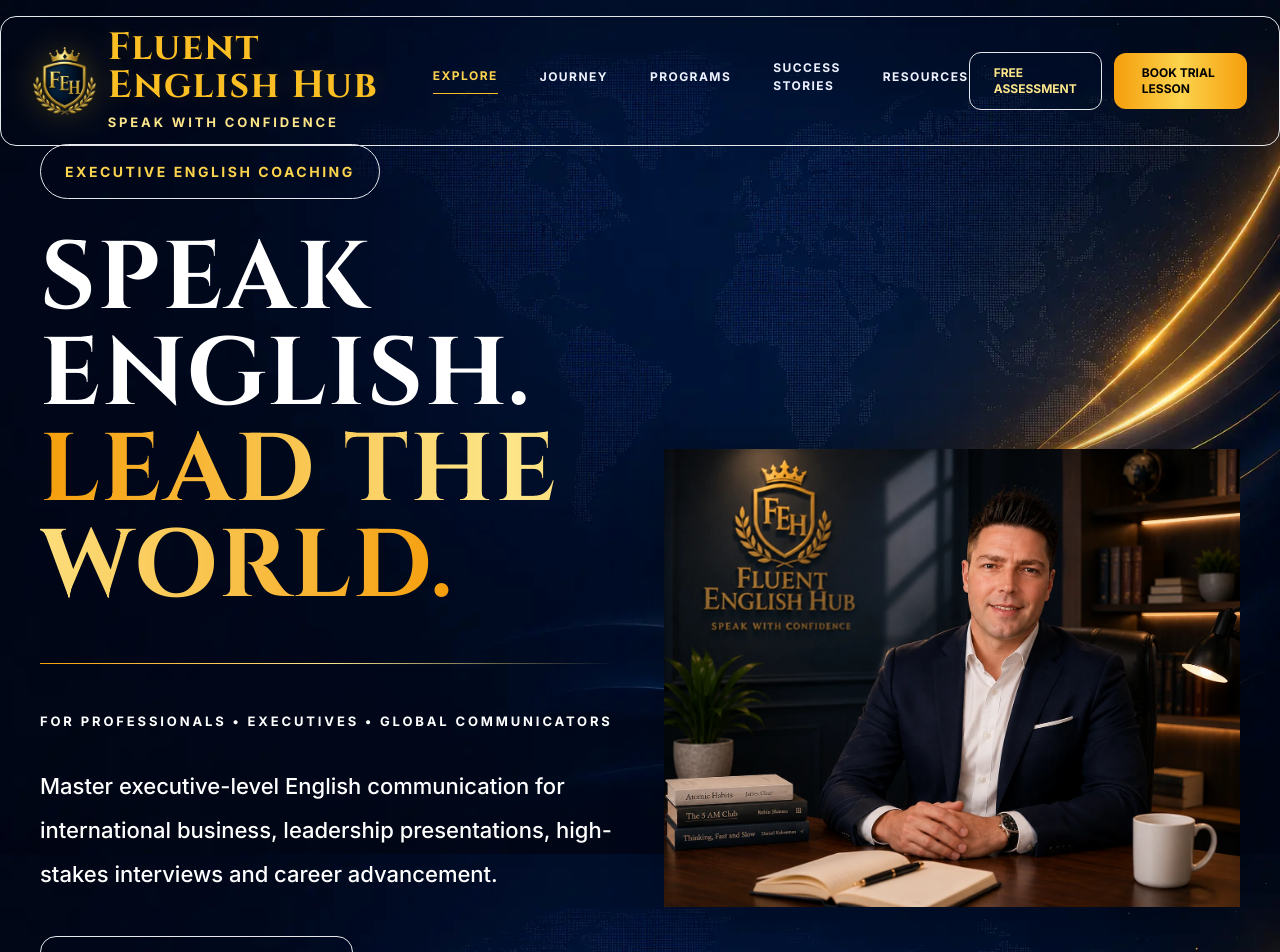
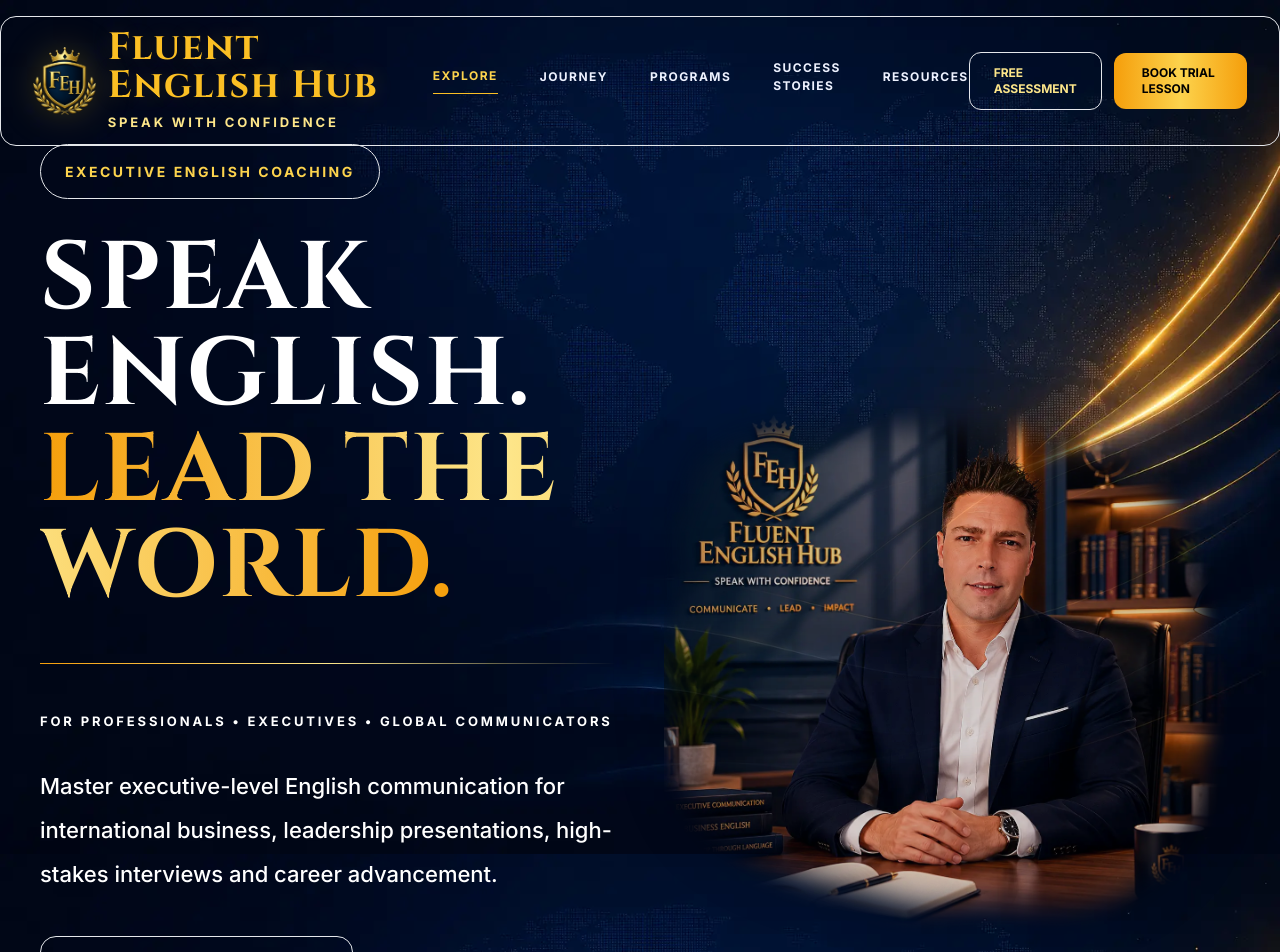
Before and after one commit to tjvanvuuren4-cmd/FEH-Teachers, a React (Vite) app: page / in a window 1280 px wide. Shown: the top 952 px of the page. Built offline with nearby package versions, Linux system fonts and the light colour scheme.

Commit message:
update site

```diff
--- a/src/components/Hero.jsx
+++ b/src/components/Hero.jsx
@@ -105,7 +105,7 @@
         <div className="relative hidden items-end justify-end lg:flex">
 
   <img
-    src="/images/tj-coach.webp"
+    src="/images/tj-coach2.webp"
     alt="TJ Van Vuuren"
     className="relative z-20 h-[800px] w-auto object-cover translate-x-8"
     style={{
```
Also changed, not shown: public/images/tj-coach2.webp (added).
